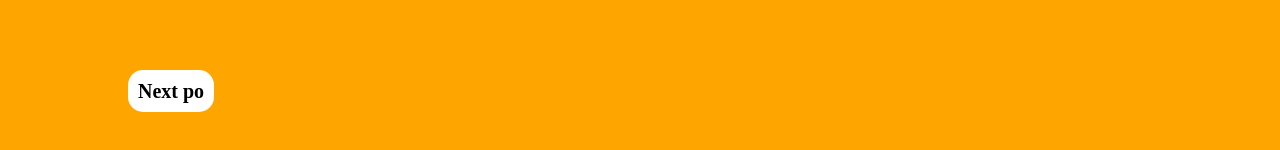
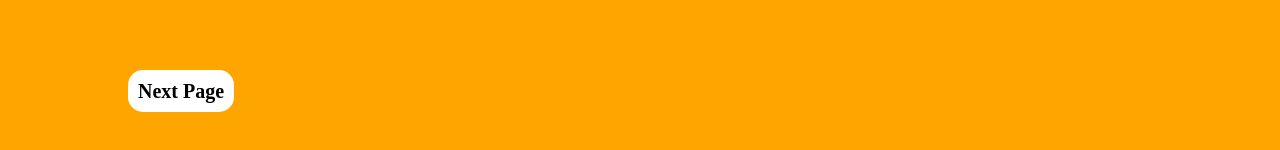
Before and after one commit to DELIGOS/2ND-SEM-ACT1-PAGE-2, a plain HTML site: page index.html in a window 1280 px wide. Shown: the part 647-797 px from the top of the page. Drawn offline with Linux system fonts and the light colour scheme.

Commit message:
Update index.html

```diff
--- a/index.html
+++ b/index.html
@@ -31,6 +31,6 @@
     <br>
     <br>
     <div class="try">
-    <p1><a href="https://deligos.github.io/2ND-SEM-ACT1-PAGE-3/" class="btn">Next po</a> </p1>
+    <p1><a href="https://deligos.github.io/2ND-SEM-ACT1-PAGE-3/" class="btn">Next Page</a> </p1>
     </div>
     </div>
```
